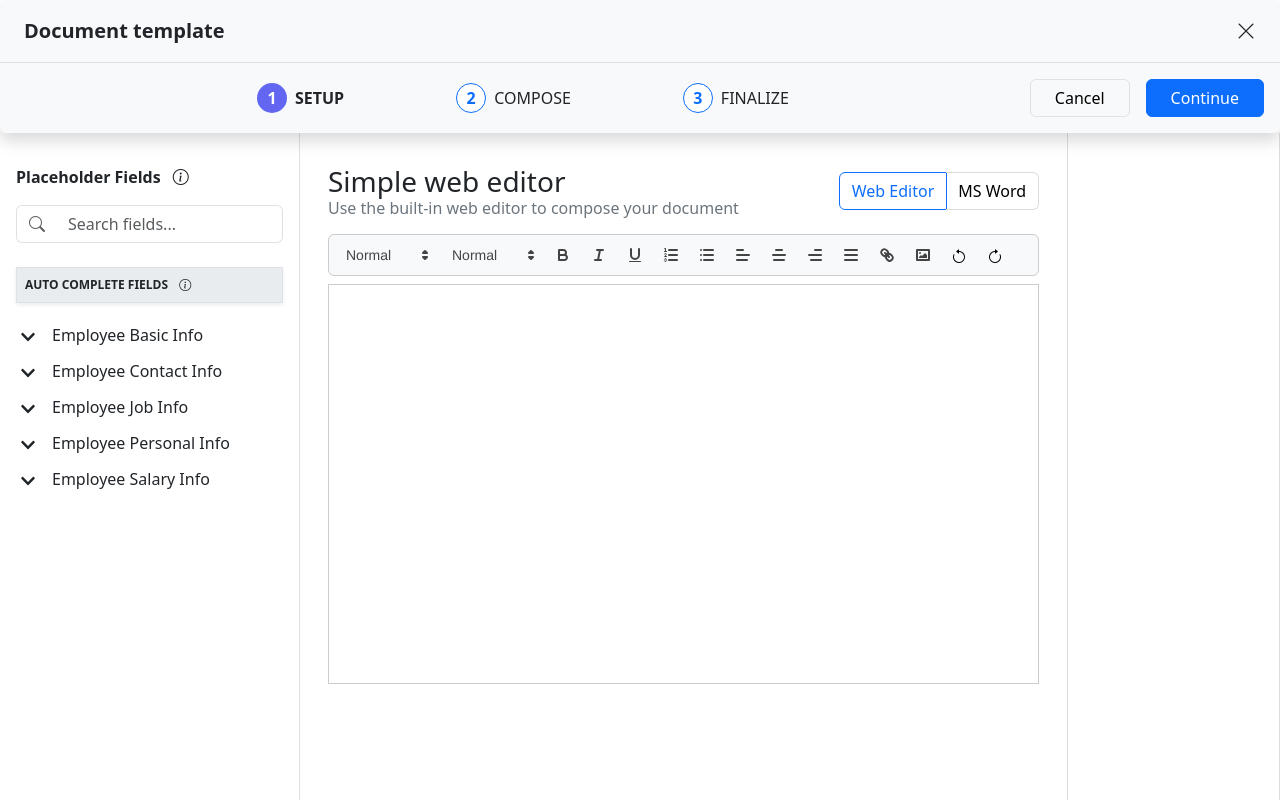
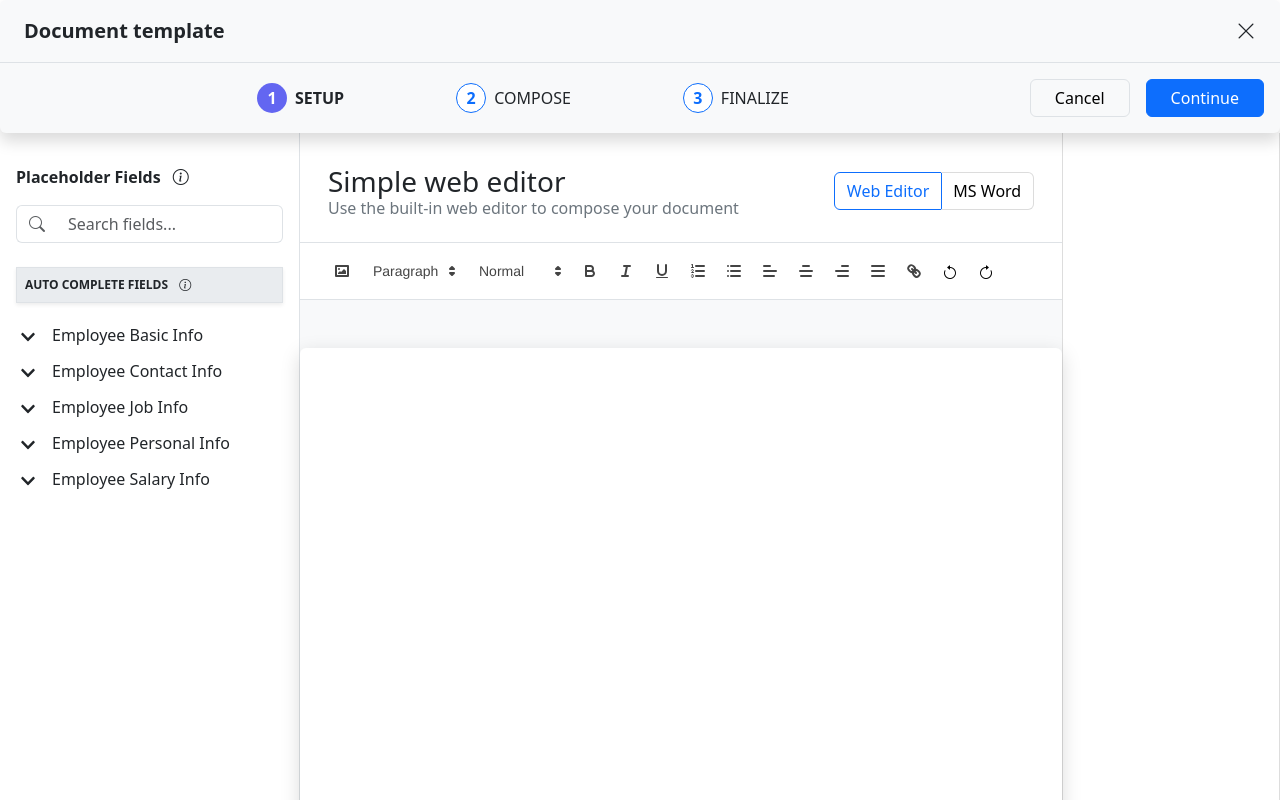
Before and after one commit to esitorsunil/keka, a React (Vite) app: page /compose in a window 1280 px wide. Shown: the top 800 px of the page. Built offline with nearby package versions, Linux system fonts and the light colour scheme.

Commit message:
build quill dynamic

```diff
--- a/data.json
+++ b/data.json
@@ -1,7 +1,7 @@
 {
   "employee": {
     "basicInfo": {
-      "employeeNumber": "EMP12345",
+      "EmployeeNumber": "EMP12345",
       "firstName": "John",
       "middleName": "A.",
       "lastName": "Doe",
--- a/src/Pages/ComposeBody.jsx
+++ b/src/Pages/ComposeBody.jsx
@@ -12,12 +12,7 @@ const ComposeBody = () => {
   const latestField = useSelector((state) => state.placeholders.latestField);
 
 
-  useEffect(() => {
-    if (quillRef.current) {
-      window.quillEditorRef = quillRef.current.getEditor();  // Assign the Quill editor instance
-      console.log('Quill editor initialized and assigned');
-    }
-  }, [quillRef]);
+
    // Append new fields into editor
 
   useEffect(() => {
@@ -45,24 +40,25 @@ const ComposeBody = () => {
   };
 
   const formats = [
-    'header', 'size',
+    'image','header', 'size',
     'bold', 'italic', 'underline',
     'list', 'bullet',
     'align',
-    'link', 'image'
+    'link'
   ];
 
   return (
-    <div className="container mt-3" style={{ marginRight: '320px' }}>
-      <div className="row">
+    <>
+    <div className="container mt-3 " style={{ marginRight: '320px' }}>
+      <div className="row border-bottom pb-4">
         <div className="col-12 d-flex justify-content-between align-items-center">
-          <h3 className="mb-0">
+          <h3 className="mb-0 ps-3">
             Simple web editor
             <span className='fs-6 text-secondary d-block'>
               Use the built-in web editor to compose your document
             </span>
           </h3>
-          <div className="btn-group" role="group" aria-label="Editor toggle">
+          <div className="btn-group pe-3" role="group" aria-label="Editor toggle">
             <button
               type="button"
               className={`btn ${activeEditor === 'web' ? 'text-primary border-primary' : 'btn-outline-secondary text-black no-border'}`}
@@ -81,11 +77,13 @@ const ComposeBody = () => {
         </div>
       </div>
 
-      <div id="toolbar-container" className="mt-3 d-flex flex-wrap gap-2 p-2 bg-light rounded">
+      <div id="toolbar-container" className="d-flex flex-wrap gap-2 p-3 rounded">
+      <button className="ql-image" />
         <select className="ql-header" defaultValue="">
+
           <option value="1">Heading 1</option>
           <option value="2">Heading 2</option>
-          <option value="">Normal</option>
+          <option value="">Paragraph</option>
         </select>
         <select className="ql-size" defaultValue="medium">
           <option value="small" />
@@ -93,6 +91,7 @@ const ComposeBody = () => {
           <option value="large" />
           <option value="huge" />
         </select>
+
         <button className="ql-bold" />
         <button className="ql-italic" />
         <button className="ql-underline" />
@@ -103,12 +102,16 @@ const ComposeBody = () => {
         <button className="ql-align" value="right" />
         <button className="ql-align" value="justify" />
         <button className="ql-link" />
-        <button className="ql-image" />
+
         <button className="ql-undo"><i className="bi bi-arrow-counterclockwise" /></button>
         <button className="ql-redo"><i className="bi bi-arrow-clockwise" /></button>
       </div>
-
-      <div className="mt-2">
+      </div>
+      <div className="d-flex justify-content-center border-top ">
+  <div
+    className="custom-shadow rounded p-2 mt-5"
+    style={{ width: '100%', maxWidth: '1050px', backgroundColor: 'white' }}
+  >
     <ReactQuill
       ref={quillRef}
       theme="snow"
@@ -116,10 +119,11 @@ const ComposeBody = () => {
       onChange={setContent}
       modules={modules}
       formats={formats}
-          style={{ height: '400px', backgroundColor: 'white' }}
+      style={{ height: '600px'}}
     />
   </div>
 </div>
+    </>
   );
 };
 
--- a/src/Pages/ComposePage.jsx
+++ b/src/Pages/ComposePage.jsx
@@ -12,7 +12,7 @@ const ComposePage = () => {
         <div style={{ width: '300px', borderRight: '1px solid #ddd' }}>
           <ComposeSidebar />
         </div>
-        <div className="flex-grow-1 p-3" style={{ borderRight: '1px solid #ddd' }}>
+        <div className="flex-grow-1 pt-3" style={{ borderRight: '1px solid #ddd' }}>
           <ComposeBody />
         </div>
         <div style={{ width: '300px', borderRight: '1px solid #ddd' }}>
--- a/src/Pages/ComposeSideBar.jsx
+++ b/src/Pages/ComposeSideBar.jsx
@@ -52,49 +52,6 @@ const ComposeSidebar = () => {
 
 
   const handleFieldClick = (label, value) => {
-    // Remove {{ }} brackets from the label
-    const cleanedLabel = label.replace(/{{|}}/g, '').trim();
-
-    // Create a styled HTML string with the icon, border, padding, and spacing
-    const tagHTML = `
-      <span
-        contenteditable="false"
-        style="
-          display: inline-flex;
-          align-items: center;
-          padding: 2px 8px;
-          border: 1px solid #ced4da;
-          border-radius: 12px;
-          background-color: #f8f9fa;
-          margin-right: 6px;
-        ">
-        <i class="bi bi-check-circle me-1 text-primary"></i>${cleanedLabel}
-      </span>&nbsp;
-    `;
-
-    // Access the Quill editor instance
-    const quill = window.quillEditorRef;
-
-    if (quill) {
-      // Get the current cursor position or selection in the editor
-      const range = quill.getSelection(true);
-
-      // Check if the label already exists at the current cursor position
-      const currentText = quill.getText(range.index, range.length).trim();
-
-      // Only insert the tag if it's not already inserted at the cursor position
-      if (currentText !== cleanedLabel) {
-        // Insert the custom HTML at the current cursor position
-        quill.clipboard.dangerouslyPasteHTML(range.index, tagHTML);
-
-        // Move the cursor after the inserted content
-        quill.setSelection(range.index + tagHTML.length);
-      } else {
-        console.log('Tag already inserted.');
-      }
-    } else {
-      console.error('Quill editor is not available');
-    }
 
     // Dispatch the action to update the Redux store
     dispatch(addField({ label, value }));
--- a/src/index.css
+++ b/src/index.css
@@ -50,3 +50,21 @@ span {
   padding: 8px;
   border-radius: 4px;
 }
+
+#toolbar-container {
+  border: none !important;
+}
+
+.ql-container {
+  border: none !important;
+  box-shadow: none !important;
+}
+
+.custom-shadow {
+  box-shadow: 0 6px 20px rgba(0, 0, 0, 0.15);
+
+}
+
+.border-top{
+  background-color: var(--bs-light);
+}
```
Lines whose indentation alone changed are shown as unchanged.
